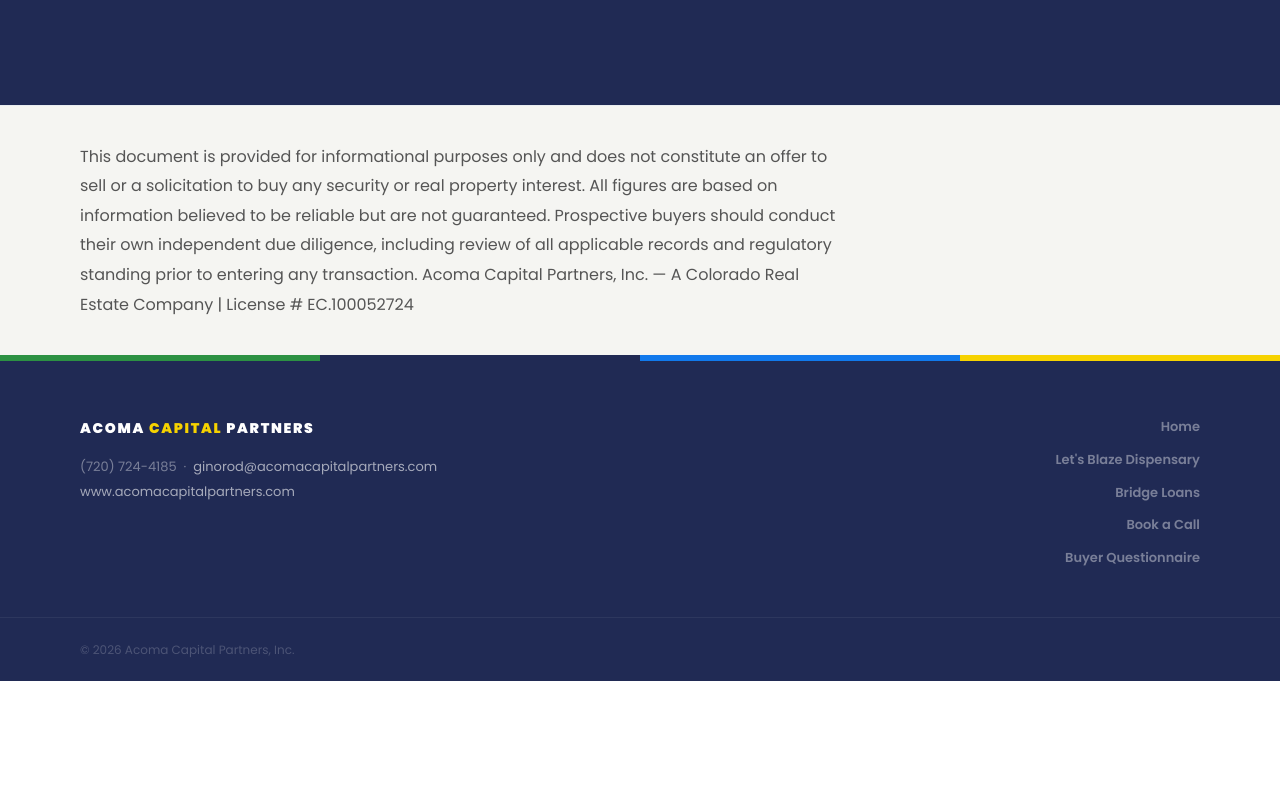
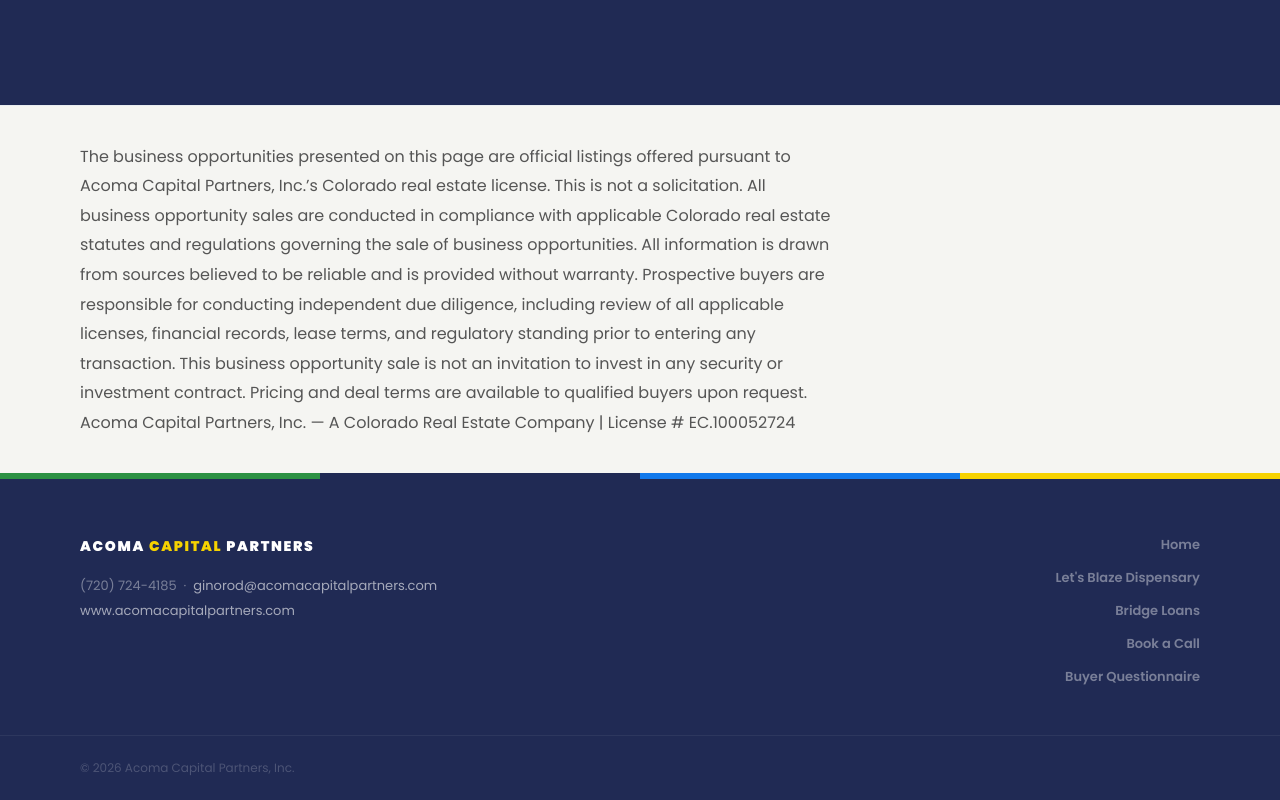
Before and after one commit to ginorod-droid/nextjs, a Next.js app: page /pueblo-parcel in a window 1280 px wide. Shown: the part 7284-8084 px from the top of the page. Before the commit the page ends 7965 px from the top, so only its background shows below. Built offline with nearby package versions, Linux system fonts and the light colour scheme.

Commit message:
Update disclaimer text for business opportunities

```diff
--- a/app/pueblo-parcel/page.jsx
+++ b/app/pueblo-parcel/page.jsx
@@ -203,7 +203,7 @@ export default function PuebloParcel() {
         </div>
       </section>
 
-      <div className="p-disclaimer"><div className="p-wrap"><p>This document is provided for informational purposes only and does not constitute an offer to sell or a solicitation to buy any security or real property interest. All figures are based on information believed to be reliable but are not guaranteed. Prospective buyers should conduct their own independent due diligence, including review of all applicable records and regulatory standing prior to entering any transaction. Acoma Capital Partners, Inc. — A Colorado Real Estate Company | License # EC.100052724</p></div></div>
+      <div className="p-disclaimer"><div className="p-wrap"><p>The business opportunities presented on this page are official listings offered pursuant to Acoma Capital Partners, Inc.’s Colorado real estate license. This is not a solicitation. All business opportunity sales are conducted in compliance with applicable Colorado real estate statutes and regulations governing the sale of business opportunities. All information is drawn from sources believed to be reliable and is provided without warranty. Prospective buyers are responsible for conducting independent due diligence, including review of all applicable licenses, financial records, lease terms, and regulatory standing prior to entering any transaction. This business opportunity sale is not an invitation to invest in any security or investment contract. Pricing and deal terms are available to qualified buyers upon request. Acoma Capital Partners, Inc. — A Colorado Real Estate Company | License # EC.100052724</p></div></div>
 
       <div className="p-colorbar">
         <span style={{background:'#2C9143'}} /><span style={{background:'#202A54'}} />
```
